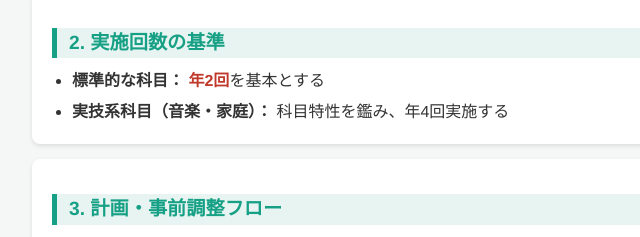
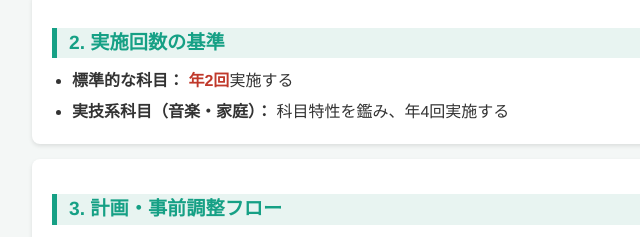
Before and after one commit to akinoritoe3-prog/face-to-face-classes.html, a plain HTML site: page index.html in a window 1280 px wide. Shown: the part 310-547 px from the top of the page, 208-848 px from the left. Drawn offline with Linux system fonts and the light colour scheme.

Commit message:
Fix HTML structure and formatting issues

```diff
--- a/index.html
+++ b/index.html
@@ -106,7 +106,7 @@
     <section>
         <h2>2. 実施回数の基準</h2>
         <ul>
-            <li><strong>標準的な科目：</strong> <span class="important">年2回</span>を基本とする</li>
+            <li><strong>標準的な科目：</strong> <span class="important">年2回</span>実施する</li>
             <li><strong>実技系科目（音楽・家庭）：</strong> 科目特性を鑑み、年4回実施する</li>
         </ul>
     </section>
```
